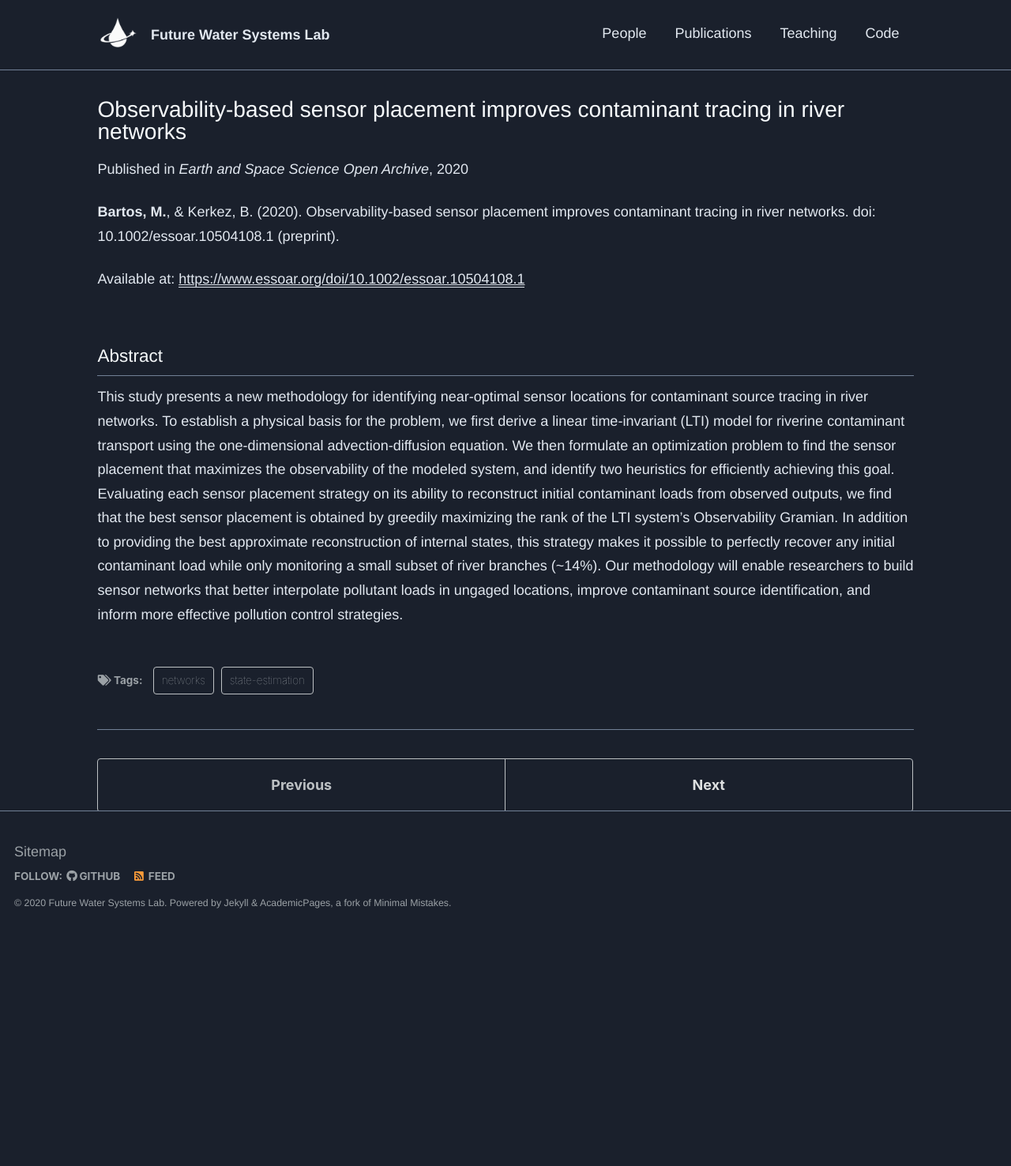
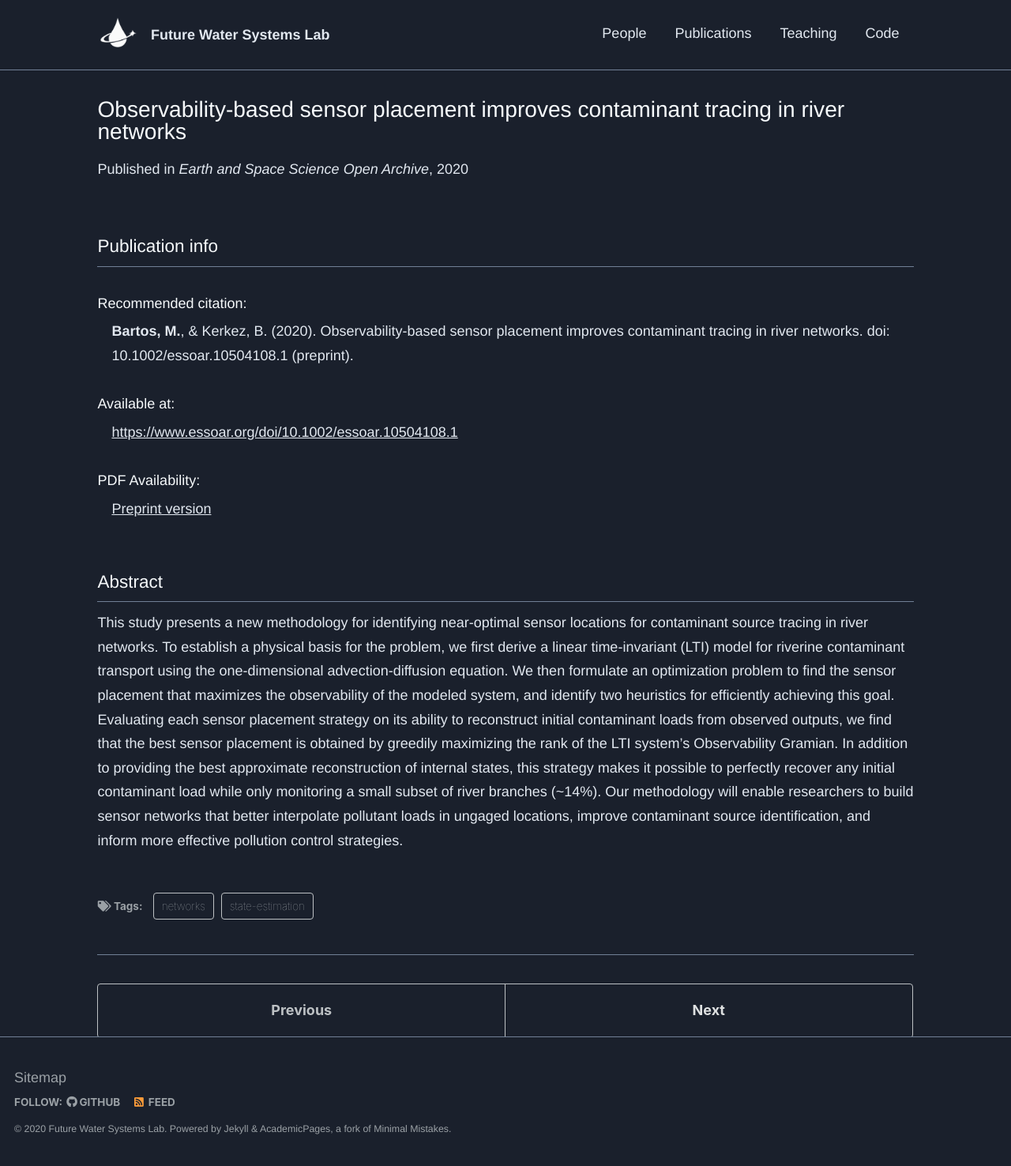
Before and after one commit to SMARTINFRALAB/SMARTINFRALAB.github.io, a Jekyll site: the page built from _publications/2020-09-02-observability.md, in a window 1280 px wide. Shown: the whole page at 79% size. Built offline with Jekyll 4.4.1, drawn with Linux system fonts in a browser that asks for light colours; before the commit the page ends 1190 px from its top, so only the background shows below that.

Commit message:
Add publication PDFs

```diff
--- a/_layouts/single.html
+++ b/_layouts/single.html
@@ -37,17 +37,30 @@ layout: default
         {% if page.collection == 'teaching' %}
           <p> {{ page.type }}, <i>{{ page.venue }}</i>, {{ page.date | default: "1900-01-01" | date: "%Y" }} </p>
         {% elsif page.venue and page.date %}
-          <!-- <h2>Publication info</h2><hr> -->
           <p>Published in <i>{{ page.venue }}</i>, {{ page.date | default: "1900-01-01" | date: "%Y" }} </p>
         {% elsif page.date %}
           <p class="page__date"><strong><i class="fa fa-fw fa-calendar" aria-hidden="true"></i> {{ site.data.ui-text[site.locale].date_label | default: "Published:" }}</strong> <time datetime="{{ page.date | date_to_xmlschema }}">{{ page.date | default: "1900-01-01" | date: "%B %d, %Y" }}</time></p>
         {% endif %}
 
 
-        {% if page.citation and page.paperurl %}
-          <p> {{ page.citation }}</p><p>Available at: <a href="{{ page.paperurl }}"><u>{{ page.paperurl }}</u></a></p>
-        {% elsif page.citation %}
-          <p>{{ page.citation }} </p>
+        {% if page.citation or page.paperurl or page.file %}
+        <div class="page__content">
+        <h2>Publication info</h2>
+        <dl>
+            {% if page.citation %}
+            <dt><h3>Recommended citation:</h3></dt>
+              <dd> {{ page.citation }}</dd>
+            {% endif %}
+            {% if page.paperurl %}
+              <dt><h3>Available at:</h3></dt>
+              <dd><a href="{{ page.paperurl }}">{{ page.paperurl }}</a></dd>
+            {% endif %}
+            {% if page.file and page.filetype %}
+              <dt><h3>PDF Availability:</h3></dt>
+              <dd><a href="{{ page.file }}">{{ page.filetype }}</a></dd>
+            {% endif %}
+        </dl>
+        </div>
         {% endif %}
 
         </header>
--- a/_publications/2020-09-02-observability.md
+++ b/_publications/2020-09-02-observability.md
@@ -7,6 +7,8 @@ date: 2020-09-02
 venue: 'Earth and Space Science Open Archive'
 type: 'preprint'
 paperurl: 'https://www.essoar.org/doi/10.1002/essoar.10504108.1'
+file: 'https://mdbartos.s3.us-east-2.amazonaws.com/publications/observability_based_sensor_placement.pdf'
+filetype: 'Preprint version'
 citation: '<b>Bartos, M.</b>, & Kerkez, B. (2020). Observability-based sensor placement improves contaminant tracing in river networks. doi: 10.1002/essoar.10504108.1 (preprint).'
 tags: ['state-estimation', 'networks']
 ---
--- a/_sass/_base.scss
+++ b/_sass/_base.scss
@@ -174,6 +174,17 @@ li ol {
   margin-top: 0.5em;
 }
 
+dt {
+    margin-top: 1em;
+    font-family: $global-font-family;
+    font-weight: bold;
+}
+
+dd {
+    margin-left: 1em;
+    font-family: $global-font-family;
+}
+
 /*
    Media and embeds
    ========================================================================== */
--- a/_sass/_page.scss
+++ b/_sass/_page.scss
@@ -87,14 +87,13 @@
 
   dt {
     margin-top: 1em;
-    font-family: $sans-serif;
+    font-family: $global-font-family;
     font-weight: bold;
   }
 
   dd {
     margin-left: 1em;
-    font-family: $sans-serif;
-    font-size: $type-size-6;
+    font-family: $global-font-family;
   }
 
   .small {
```
Also changed, not shown: _publications/2020-06-01-advancing.md (+2 -0 lines).
